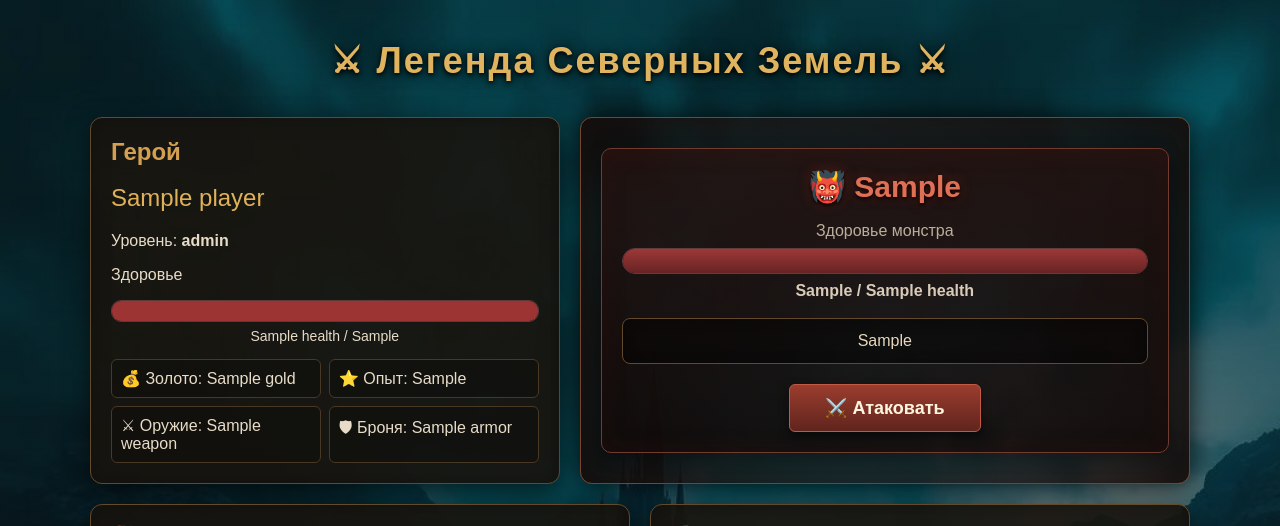
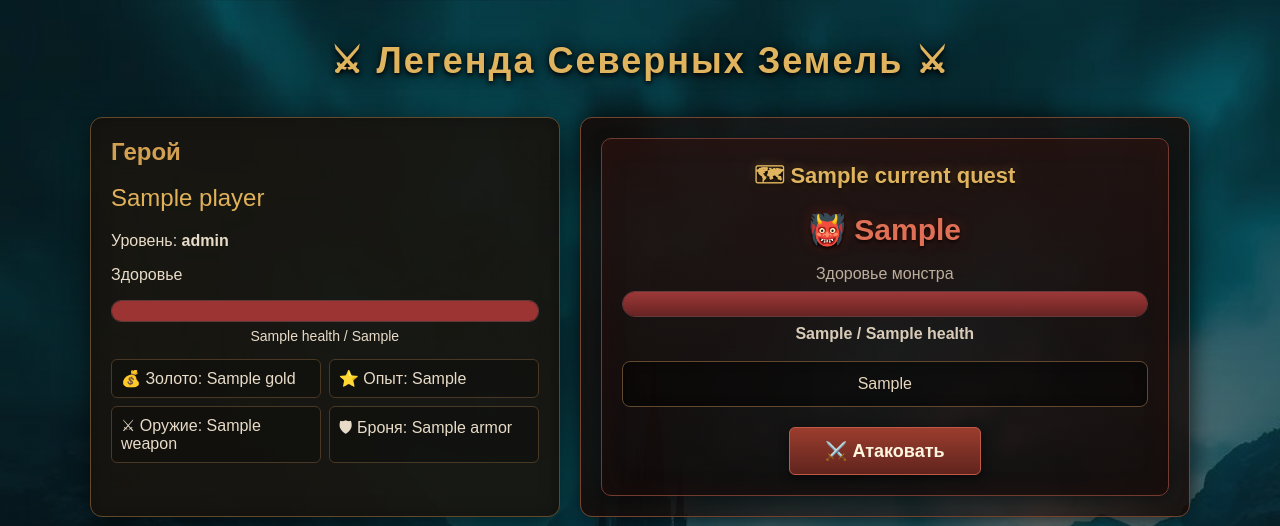
Before and after one commit to OsatiukI/MyProject, a Flask app: template templates/index.html in a window 1280 px wide. Shown: the top 526 px of the page. Run offline with Flask 3, Linux system fonts and the light colour scheme; the template is opened without the code that fills it: most values are stand-ins (such as "Sample title", 1, 10 or a date in 2020).

Commit message:
разделение по уровням

```diff
--- a/app.py
+++ b/app.py
@@ -1,6 +1,6 @@
 import random
 from flask import Flask, render_template, request, redirect
-from game import player, shop, weapons, armor, quest, monsters, monsters_data
+from game import player, shop, weapons, armor, quest, monsters, monsters_data, quests
 
 app = Flask(__name__)
 
@@ -11,6 +11,7 @@ current_monster = None
 monster_health = None
 attack_result = None
 battle_finished = False
+current_quest = None
 
 @app.route("/")
 @app.route("/")
@@ -24,7 +25,8 @@ def index():
         monsters_data=monsters_data,
         monster_health=monster_health,
         attack_result=attack_result,
-        battle_finished=battle_finished
+        battle_finished=battle_finished,
+        current_quest=current_quest,
     )
 
 
@@ -104,12 +106,15 @@ def blacksmith_route():
 
 @app.route("/quest", methods=["POST"])
 def quest_route():
+    global current_quest
     global current_monster
     global monster_health
     global battle_finished
     global attack_result
 
-    current_monster = random.choice(monsters)
+    current_quest = random.choice(quests[player1.level])
+
+    current_monster = random.choice(current_quest["monster"])
     monster_health = monsters_data[current_monster]["health"]
 
     battle_finished = False
--- a/game.py
+++ b/game.py
@@ -98,8 +98,6 @@ class player:
 
         else:
             print("Такого нет")
-#player1 = player()
-#player1.name = input("Введите имя героя: ")
 
 shop = {
     "зелье": 30,
@@ -127,6 +125,31 @@ monsters_data = {
     "трупоед": {"health": 80, "damage": 17, "xp": 15, "gold": 50, "miss_chance": 10, "critical_hit_chance_m": 10},
     "кикимора": {"health": 85, "damage": 20, "xp": 15, "gold": 40, "miss_chance": 15, "critical_hit_chance_m": 12}
 }
+quests = {
+    1: [
+        {
+            "name": "Волки у деревни",
+            "monster": ["волк", "гоблин"]
+        },
+        {
+            "name": "Опасная дорога",
+            "monster": ["гоблин", "трупоед"]
+        }
+    ],
+
+    2: [
+        {
+            "name": "Тёмная пещера",
+            "monster": ["трупоед", "кикимора"]
+        }
+    ],
+    3: [
+        {
+            "name": "Логово дракона",
+            "monster": ["дракон"]
+        }
+    ]
+}
 armor = {
     "шлем": 10,
     "броня": 50,
@@ -138,13 +161,12 @@ def show_shop(shop):
         print(item, "-", price, "золота")
 
 def quest(player):
-
         print("Вы отпавились в лес")
         if player.armor is None:
             player_defense = 0
         else:
             player_defense = armor[player.armor]
-        monster = random.choice(monsters)
+        current_monster = random.choice(monsters)
         print("Вы встретили", monster)
         monster_stats = monsters_data[monster]
         monster_health = monster_stats["health"]
--- a/templates/index.html
+++ b/templates/index.html
@@ -34,10 +34,6 @@
             margin: 0 auto;
         }
 
-        /* =========================
-           ЗАГОЛОВОК
-        ========================= */
-
         h1 {
             text-align: center;
             color: #e0b45f;
@@ -61,10 +57,6 @@
             margin-top: 0;
         }
 
-        /* =========================
-           ОБЩИЕ ПАНЕЛИ
-        ========================= */
-
         .panel {
             background: rgba(25, 20, 15, 0.90);
             border: 1px solid #624a2b;
@@ -76,20 +68,12 @@
                 inset 0 0 20px rgba(0, 0, 0, 0.25);
         }
 
-        /* =========================
-           ВЕРХНЯЯ ЧАСТЬ
-        ========================= */
-
         .top-section {
             display: grid;
             grid-template-columns: 1fr 1.3fr;
             gap: 20px;
             margin-bottom: 20px;
         }
-
-        /* =========================
-           ГЕРОЙ
-        ========================= */
 
         .player-info {
             min-height: 300px;
@@ -115,10 +99,6 @@
             padding: 9px;
         }
 
-        /* =========================
-           ПОЛОСКА ЗДОРОВЬЯ
-        ========================= */
-
         .health-bar {
             width: 100%;
             height: 22px;
@@ -143,10 +123,6 @@
             margin-top: 6px;
             font-size: 14px;
         }
-
-        /* =========================
-           БОЙ
-        ========================= */
 
         .battle {
             min-height: 300px;
@@ -175,10 +151,6 @@
             padding: 40px 10px;
         }
 
-        /* =========================
-           КАРТОЧКА МОНСТРА
-        ========================= */
-
         .monster-card {
             background:
                 linear-gradient(
@@ -194,6 +166,23 @@
             box-shadow:
                 inset 0 0 25px rgba(80, 20, 15, 0.2),
                 0 5px 15px rgba(0, 0, 0, 0.35);
+        }
+
+        /* НОВОЕ: название текущего квеста */
+
+        .quest-name {
+            text-align: center;
+
+            color: #e0b45f;
+
+            font-size: 22px;
+            font-weight: bold;
+
+            margin-bottom: 15px;
+
+            text-shadow:
+                0 2px 4px #000,
+                0 0 10px rgba(200, 150, 70, 0.4);
         }
 
         .monster-name {
@@ -250,10 +239,6 @@
             font-weight: bold;
         }
 
-        /* =========================
-           РЕЗУЛЬТАТ АТАКИ
-        ========================= */
-
         .attack-result {
             background: rgba(0, 0, 0, 0.45);
 
@@ -270,10 +255,6 @@
             box-shadow:
                 inset 0 0 12px rgba(0, 0, 0, 0.3);
         }
-
-        /* =========================
-           КНОПКИ
-        ========================= */
 
         button {
             background: linear-gradient(
@@ -338,20 +319,12 @@
             display: inline;
         }
 
-        /* =========================
-           НИЖНЯЯ ЧАСТЬ
-        ========================= */
-
         .bottom-section {
             display: grid;
             grid-template-columns: 1fr 1fr;
             gap: 20px;
             margin-bottom: 20px;
         }
-
-        /* =========================
-           ИНВЕНТАРЬ
-        ========================= */
 
         .inventory-list {
             display: flex;
@@ -376,10 +349,6 @@
         .inventory-buttons {
             white-space: nowrap;
         }
-
-        /* =========================
-           КУЗНИЦА
-        ========================= */
 
         .blacksmith-info {
             background: rgba(0, 0, 0, 0.25);
@@ -406,10 +375,6 @@
             height: 100%;
             background: #9a763d;
         }
-
-        /* =========================
-           МАГАЗИН
-        ========================= */
 
         .shop-panel {
             margin-bottom: 20px;
@@ -439,10 +404,6 @@
             color: #d5ae5e;
         }
 
-        /* =========================
-           КВЕСТ
-        ========================= */
-
         .quest-panel {
             text-align: center;
             margin-bottom: 20px;
@@ -452,10 +413,6 @@
             font-size: 16px;
             padding: 11px 25px;
         }
-
-        /* =========================
-           АДАПТАЦИЯ
-        ========================= */
 
         @media (max-width: 800px) {
 
@@ -564,6 +521,17 @@
             {% if current_monster %}
 
                 <div class="monster-card">
+
+                    <!-- НОВОЕ: ТЕКУЩИЙ КВЕСТ -->
+
+                    {% if current_quest %}
+
+                        <div class="quest-name">
+                            🗺 {{ current_quest["name"] }}
+                        </div>
+
+                    {% endif %}
+
 
                     <div class="monster-name">
                         👹 {{ current_monster|capitalize }}
```
